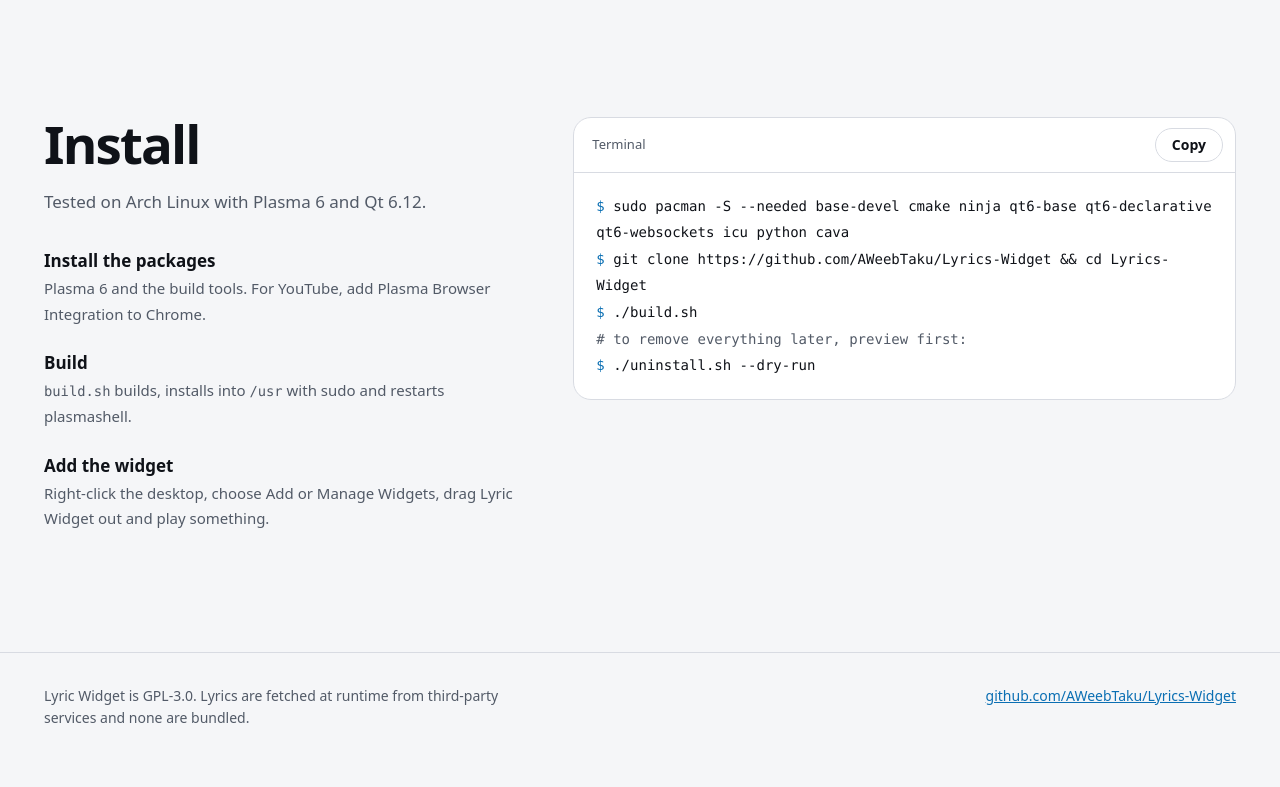
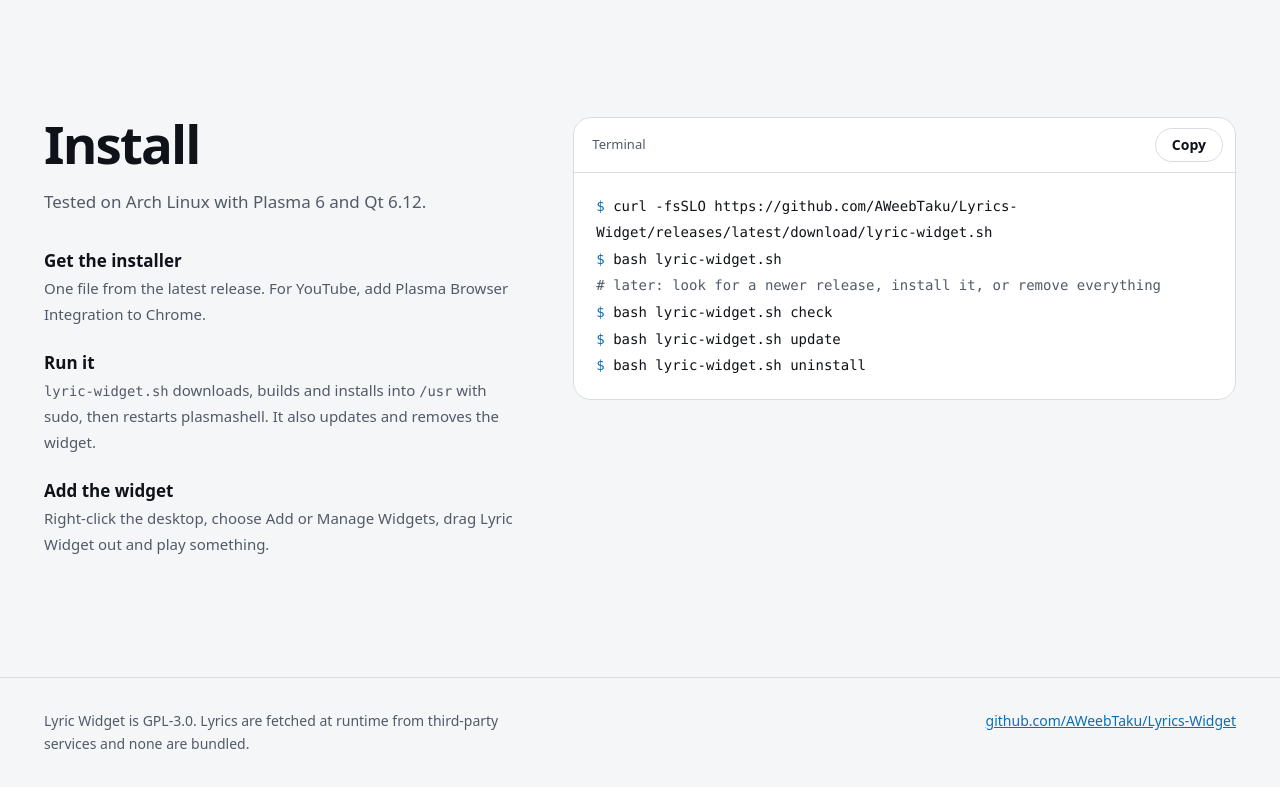
Before and after one commit to AWeebTaku/Lyrics-Widget, a browser extension: page docs/index.html in a window 1280 px wide. Shown: the part 4148-4935 px from the top of the page. Drawn offline with Linux system fonts and the light colour scheme.

Commit message:
Release installer (install, update, check, uninstall), release workflow, Store install support

```diff
--- a/docs/index.html
+++ b/docs/index.html
@@ -472,18 +472,19 @@
         <h2>Install</h2>
         <p class="lead">Tested on Arch Linux with Plasma 6 and Qt 6.12.</p>
         <ul>
-          <li><strong>Install the packages</strong><span>Plasma 6 and the build tools. For YouTube, add Plasma Browser Integration to Chrome.</span></li>
-          <li><strong>Build</strong><span><code>build.sh</code> builds, installs into <code>/usr</code> with sudo and restarts plasmashell.</span></li>
+          <li><strong>Get the installer</strong><span>One file from the latest release. For YouTube, add Plasma Browser Integration to Chrome.</span></li>
+          <li><strong>Run it</strong><span><code>lyric-widget.sh</code> downloads, builds and installs into <code>/usr</code> with sudo, then restarts plasmashell. It also updates and removes the widget.</span></li>
           <li><strong>Add the widget</strong><span>Right-click the desktop, choose Add or Manage Widgets, drag Lyric Widget out and play something.</span></li>
         </ul>
       </div>
       <div class="term rv" style="--d:.1s">
         <div class="tb"><span>Terminal</span><button class="btn sm" id="copy" type="button">Copy</button></div>
-<pre id="cmd"><span class="d">$ </span>sudo pacman -S --needed base-devel cmake ninja qt6-base qt6-declarative qt6-websockets icu python cava
-<span class="d">$ </span>git clone https://github.com/AWeebTaku/Lyrics-Widget &amp;&amp; cd Lyrics-Widget
-<span class="d">$ </span>./build.sh
-<span class="c"># to remove everything later, preview first:</span>
-<span class="d">$ </span>./uninstall.sh --dry-run</pre>
+<pre id="cmd"><span class="d">$ </span>curl -fsSLO https://github.com/AWeebTaku/Lyrics-Widget/releases/latest/download/lyric-widget.sh
+<span class="d">$ </span>bash lyric-widget.sh
+<span class="c"># later: look for a newer release, install it, or remove everything</span>
+<span class="d">$ </span>bash lyric-widget.sh check
+<span class="d">$ </span>bash lyric-widget.sh update
+<span class="d">$ </span>bash lyric-widget.sh uninstall</pre>
       </div>
     </div>
   </section>
--- a/plasmoid/metadata.json
+++ b/plasmoid/metadata.json
@@ -2,15 +2,17 @@
     "KPlugin": {
         "Id": "org.lyricwidget",
         "Name": "Lyric Widget",
-        "Description": "Synced lyrics for Spotify and Chrome, right on your desktop",
+        "Description": "Synced lyrics, an audio visualizer and a media card for Spotify and YouTube Music",
         "Category": "Multimedia",
-        "Icon": "view-media-lyrics",
+        "Icon": "org.lyricwidget",
         "Authors": [
             {
                 "Name": "Adu"
             }
         ],
         "License": "GPL-3.0",
+        "Website": "https://github.com/AWeebTaku/Lyrics-Widget",
+        "BugReportUrl": "https://github.com/AWeebTaku/Lyrics-Widget/issues",
         "Version": "2.1.0"
     },
     "KPackageStructure": "Plasma/Applet",
```
Also changed, not shown: CMakeLists.txt, packaging/store/icon.png (added), 7 other files.
